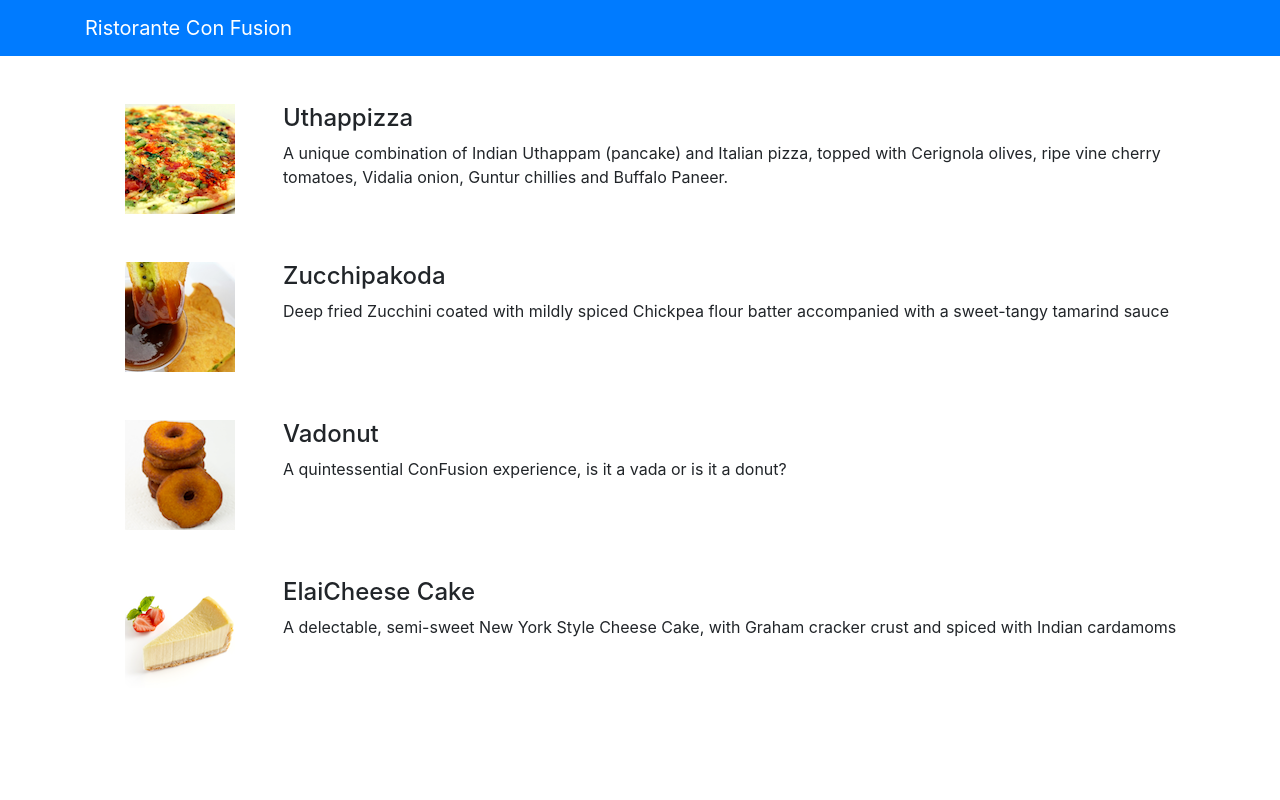
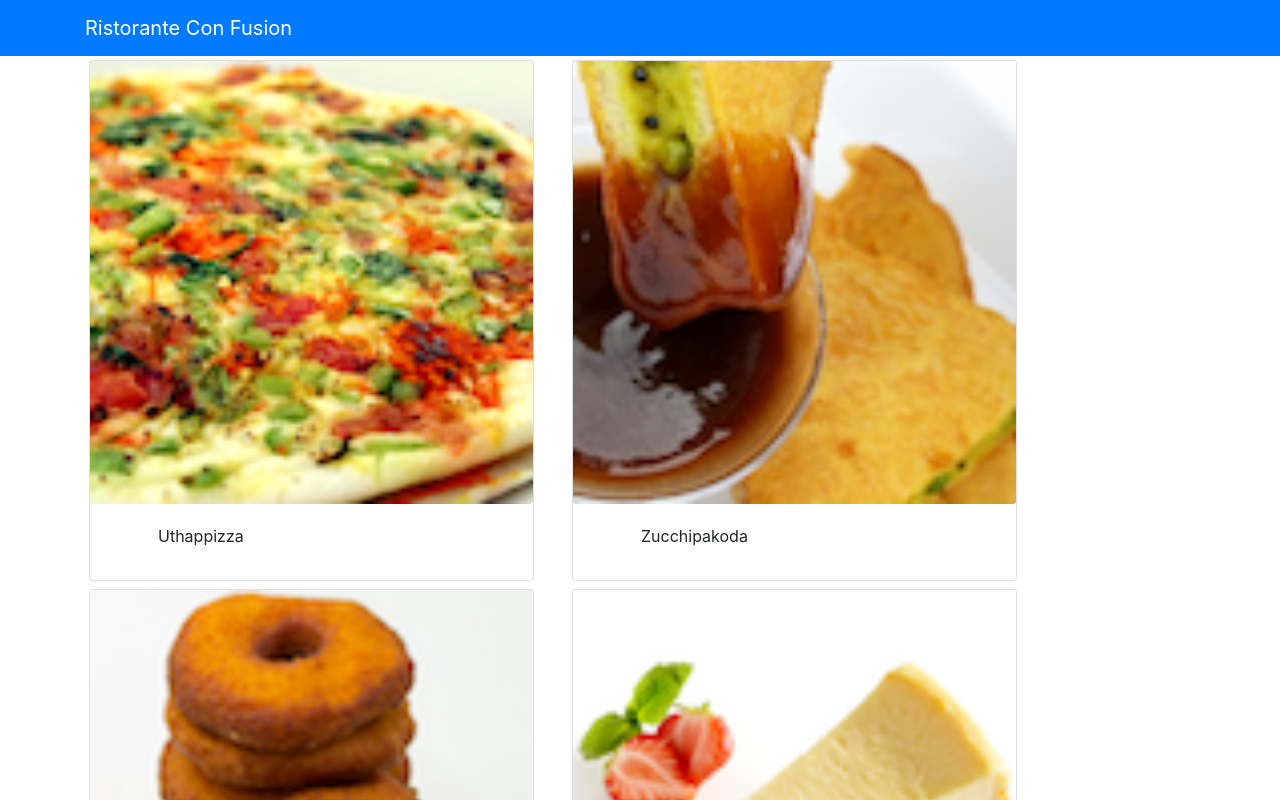
Before and after one commit to ganeshkale07/React-course-file, a React (Create React App) app: page / in a window 1280 px wide. Shown: the top 800 px of the page. Built offline with nearby package versions, Linux system fonts and the light colour scheme.

Commit message:
Components Part 2

```diff
--- a/src/App.js
+++ b/src/App.js
@@ -3,9 +3,17 @@
 import './App.css';
 import { Component } from 'react';
 import Menu from './components/MenuComponent';
-
+import { DISHES} from './shared/dishes.js';
 
 class App extends Component{
+  constructor (props){
+    super(props);
+
+    this.state = {
+      dishes :DISHES
+    }
+  }
+
   render(){
     return(
       <div>
@@ -14,7 +22,7 @@
             <NavbarBrand href="/">Ristorante Con Fusion</NavbarBrand>
           </div>
         </Navbar>
-        <Menu/>
+        <Menu dishes={this.state.dishes}/>
       </div>
     );
   }
--- a/src/components/MenuComponent.js
+++ b/src/components/MenuComponent.js
@@ -1,62 +1,55 @@
 import React ,{ Component} from 'react' ;
 import {Media} from 'reactstrap';
+import {Card ,CardBody , CardImg,CardImgOverlay,CardText,CardTitle} from 'reactstrap';
 
 class Menu extends Component {
 
     constructor(props){
         super(props);
         this.state = {
-            dishes:[
-                {
-                    id: 0,
-                    name:'Uthappizza',
-                    image: 'assets/images/uthappizza.png',
-                    category: 'mains',
-                    label:'Hot',
-                    price:'4.99',
-                    description:'A unique combination of Indian Uthappam (pancake) and Italian pizza, topped with Cerignola olives, ripe vine cherry tomatoes, Vidalia onion, Guntur chillies and Buffalo Paneer.'                        },
-                 {
-                    id: 1,
-                    name:'Zucchipakoda',
-                    image: 'assets/images/zucchipakoda.png',
-                    category: 'appetizer',
-                    label:'',
-                    price:'1.99',
-                    description:'Deep fried Zucchini coated with mildly spiced Chickpea flour batter accompanied with a sweet-tangy tamarind sauce'                        },
-                 {
-                    id: 2,
-                    name:'Vadonut',
-                    image: 'assets/images/vadonut.png',
-                    category: 'appetizer',
-                    label:'New',
-                    price:'1.99',
-                    description:'A quintessential ConFusion experience, is it a vada or is it a donut?'                        },
-                 {
-                    id: 3,
-                    name:'ElaiCheese Cake',
-                    image: 'assets/images/elaicheesecake.png',
-                    category: 'dessert',
-                    label:'',
-                    price:'2.99',
-                    description:'A delectable, semi-sweet New York Style Cheese Cake, with Graham cracker crust and spiced with Indian cardamoms'
-                }
-            ]
+           selectedDish : null
+        }
+    }
+    onDishSelect(dish){
+                this.setState({
+                    selectedDish:dish
+               });
+    }
+
+    renderDish(dish){
+        if(dish != null){
+            return(
+                <div className="col-12 col-md-10 m-1">
+                    <Card >
+
+                    <CardImg object src={dish.image} alt={dish.name}/>
+
+                    <CardBody body className="ml-5">
+                    <CardTitle heading>{dish.name}</CardTitle>
+                    <CardText>{dish.description}</CardText>
+                    </CardBody>
+                    </Card>
+                </div>
+            );
+        }else{
+            return(
+                <div></div>
+            );
         }
     }
 
     render(){
-        const menu  =  this.state.dishes.map((dish) =>{
+        const menu  =  this.props.dishes.map((dish) =>{
             return(
-                <div key={dish.id} className="col-12 mt-5">
-                    <Media tag="li">
-                        <Media left middle>
-                            <Media object src={dish.image} alt={dish.name}/>
-                        </Media>
-                        <Media body className="ml-5">
-                        <Media heading>{dish.name}</Media>
-                        <p>{dish.description}</p>
-                        </Media>
-                    </Media>
+                <div key={dish.id} className="col-12 col-md-5 m-1">
+                    <Card onClick={() => this.onDishSelect(dish)}>
+
+                            <CardImg object src={dish.image} alt={dish.name}/>
+
+                        <CardBody body className="ml-5">
+                        <CardTitle heading>{dish.name}</CardTitle>
+                        </CardBody>
+                    </Card>
                 </div>
             );
 
@@ -64,11 +57,14 @@
         return(
             <div className="container">
                 <div className="row">
-                    <Media list>
+
                         {menu}
-                    </Media>
+                </div>
+                <div className="row">
+                    {this.renderDish(this.state.selectedDish)}
                 </div>
             </div>
+
         );
     }
 }
--- /dev/null
+++ b/src/shared/dishes.js
@@ -0,0 +1,186 @@
+export const DISHES = [
+    {
+        id: 0,
+        name:'Uthappizza',
+        image: 'assets/images/uthappizza.png',
+        category: 'mains',
+        label:'Hot',
+        price:'4.99',
+        description:'A unique combination of Indian Uthappam (pancake) and Italian pizza, topped with Cerignola olives, ripe vine cherry tomatoes, Vidalia onion, Guntur chillies and Buffalo Paneer.',
+        comments: [
+            {
+            id: 0,
+            rating: 5,
+            comment: "Imagine all the eatables, living in conFusion!",
+            author: "John Lemon",
+            date: "2012-10-16T17:57:28.556094Z"
+            },
+            {
+            id: 1,
+            rating: 4,
+            comment: "Sends anyone to heaven, I wish I could get my mother-in-law to eat it!",
+            author: "Paul McVites",
+            date: "2014-09-05T17:57:28.556094Z"
+            },
+            {
+            id: 2,
+            rating: 3,
+            comment: "Eat it, just eat it!",
+            author: "Michael Jaikishan",
+            date: "2015-02-13T17:57:28.556094Z"
+            },
+            {
+            id: 3,
+            rating: 4,
+            comment: "Ultimate, Reaching for the stars!",
+            author: "Ringo Starry",
+            date: "2013-12-02T17:57:28.556094Z"
+            },
+            {
+            id: 4,
+            rating: 2,
+            comment: "It's your birthday, we're gonna party!",
+            author: "25 Cent",
+            date: "2011-12-02T17:57:28.556094Z"
+            }
+        ]                        },
+        {
+        id: 1,
+        name:'Zucchipakoda',
+        image: 'assets/images/zucchipakoda.png',
+        category: 'appetizer',
+        label:'',
+        price:'1.99',
+        description:'Deep fried Zucchini coated with mildly spiced Chickpea flour batter accompanied with a sweet-tangy tamarind sauce',
+        comments: [
+            {
+            id: 0,
+            rating: 5,
+            comment: "Imagine all the eatables, living in conFusion!",
+            author: "John Lemon",
+            date: "2012-10-16T17:57:28.556094Z"
+            },
+            {
+            id: 1,
+            rating: 4,
+            comment: "Sends anyone to heaven, I wish I could get my mother-in-law to eat it!",
+            author: "Paul McVites",
+            date: "2014-09-05T17:57:28.556094Z"
+            },
+            {
+            id: 2,
+            rating: 3,
+            comment: "Eat it, just eat it!",
+            author: "Michael Jaikishan",
+            date: "2015-02-13T17:57:28.556094Z"
+            },
+            {
+            id: 3,
+            rating: 4,
+            comment: "Ultimate, Reaching for the stars!",
+            author: "Ringo Starry",
+            date: "2013-12-02T17:57:28.556094Z"
+            },
+            {
+            id: 4,
+            rating: 2,
+            comment: "It's your birthday, we're gonna party!",
+            author: "25 Cent",
+            date: "2011-12-02T17:57:28.556094Z"
+            }
+        ]
+        },
+        {
+        id: 2,
+        name:'Vadonut',
+        image: 'assets/images/vadonut.png',
+        category: 'appetizer',
+        label:'New',
+        price:'1.99',
+        description:'A quintessential ConFusion experience, is it a vada or is it a donut?',
+        comments: [
+            {
+            id: 0,
+            rating: 5,
+            comment: "Imagine all the eatables, living in conFusion!",
+            author: "John Lemon",
+            date: "2012-10-16T17:57:28.556094Z"
+            },
+            {
+            id: 1,
+            rating: 4,
+            comment: "Sends anyone to heaven, I wish I could get my mother-in-law to eat it!",
+            author: "Paul McVites",
+            date: "2014-09-05T17:57:28.556094Z"
+            },
+            {
+            id: 2,
+            rating: 3,
+            comment: "Eat it, just eat it!",
+            author: "Michael Jaikishan",
+            date: "2015-02-13T17:57:28.556094Z"
+            },
+            {
+            id: 3,
+            rating: 4,
+            comment: "Ultimate, Reaching for the stars!",
+            author: "Ringo Starry",
+            date: "2013-12-02T17:57:28.556094Z"
+            },
+            {
+            id: 4,
+            rating: 2,
+            comment: "It's your birthday, we're gonna party!",
+            author: "25 Cent",
+            date: "2011-12-02T17:57:28.556094Z"
+            }
+        ]
+        },
+        {
+        id: 3,
+        name:'ElaiCheese Cake',
+        image: 'assets/images/elaicheesecake.png',
+        category: 'dessert',
+        label:'',
+        price:'2.99',
+        description:'A delectable, semi-sweet New York Style Cheese Cake, with Graham cracker crust and spiced with Indian cardamoms',
+        comments: [
+            {
+            id: 0,
+            rating: 5,
+            comment: "Imagine all the eatables, living in conFusion!",
+            author: "John Lemon",
+            date: "2012-10-16T17:57:28.556094Z"
+            },
+            {
+            id: 1,
+            rating: 4,
+            comment: "Sends anyone to heaven, I wish I could get my mother-in-law to eat it!",
+            author: "Paul McVites",
+            date: "2014-09-05T17:57:28.556094Z"
+            },
+            {
+            id: 2,
+            rating: 3,
+            comment: "Eat it, just eat it!",
+            author: "Michael Jaikishan",
+            date: "2015-02-13T17:57:28.556094Z"
+            },
+            {
+            id: 3,
+            rating: 4,
+            comment: "Ultimate, Reaching for the stars!",
+            author: "Ringo Starry",
+            date: "2013-12-02T17:57:28.556094Z"
+            },
+            {
+            id: 4,
+            rating: 2,
+            comment: "It's your birthday, we're gonna party!",
+            author: "25 Cent",
+            date: "2011-12-02T17:57:28.556094Z"
+            }
+        ]
+        }
+
+];
```
